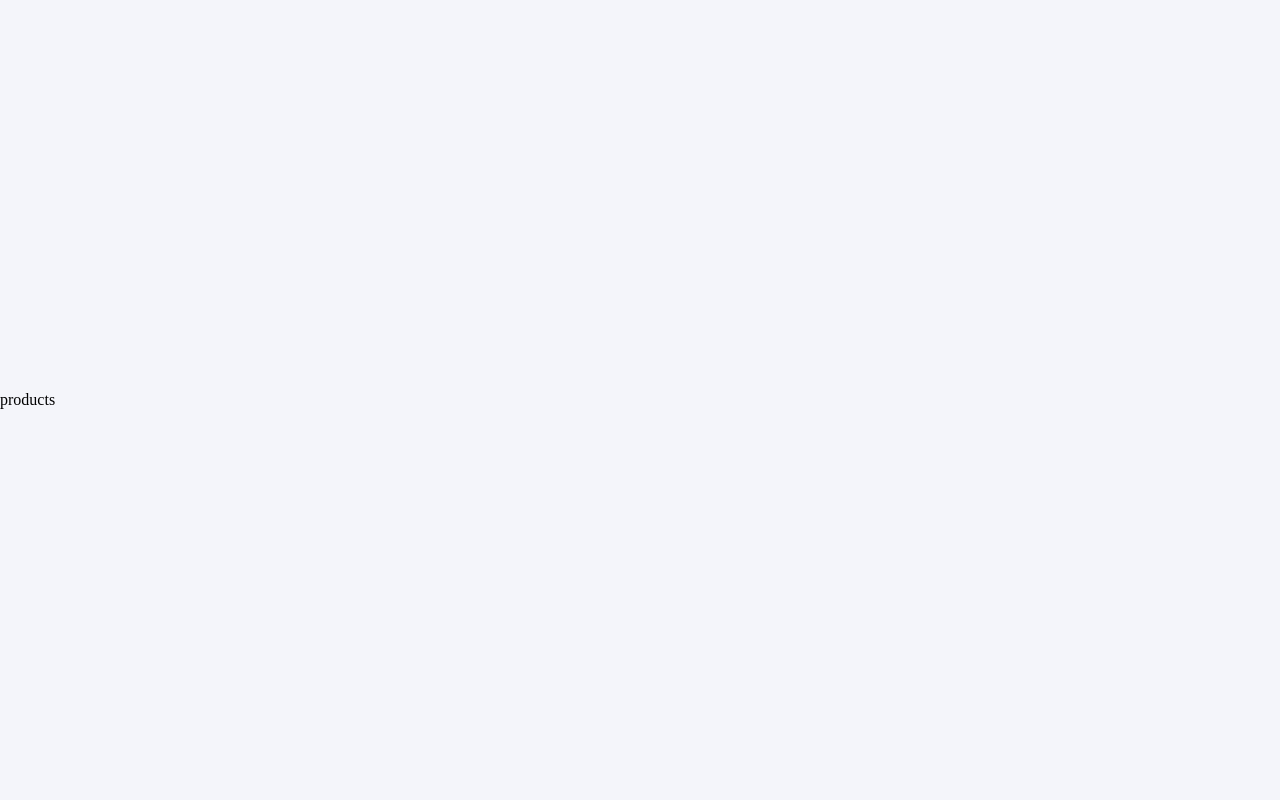
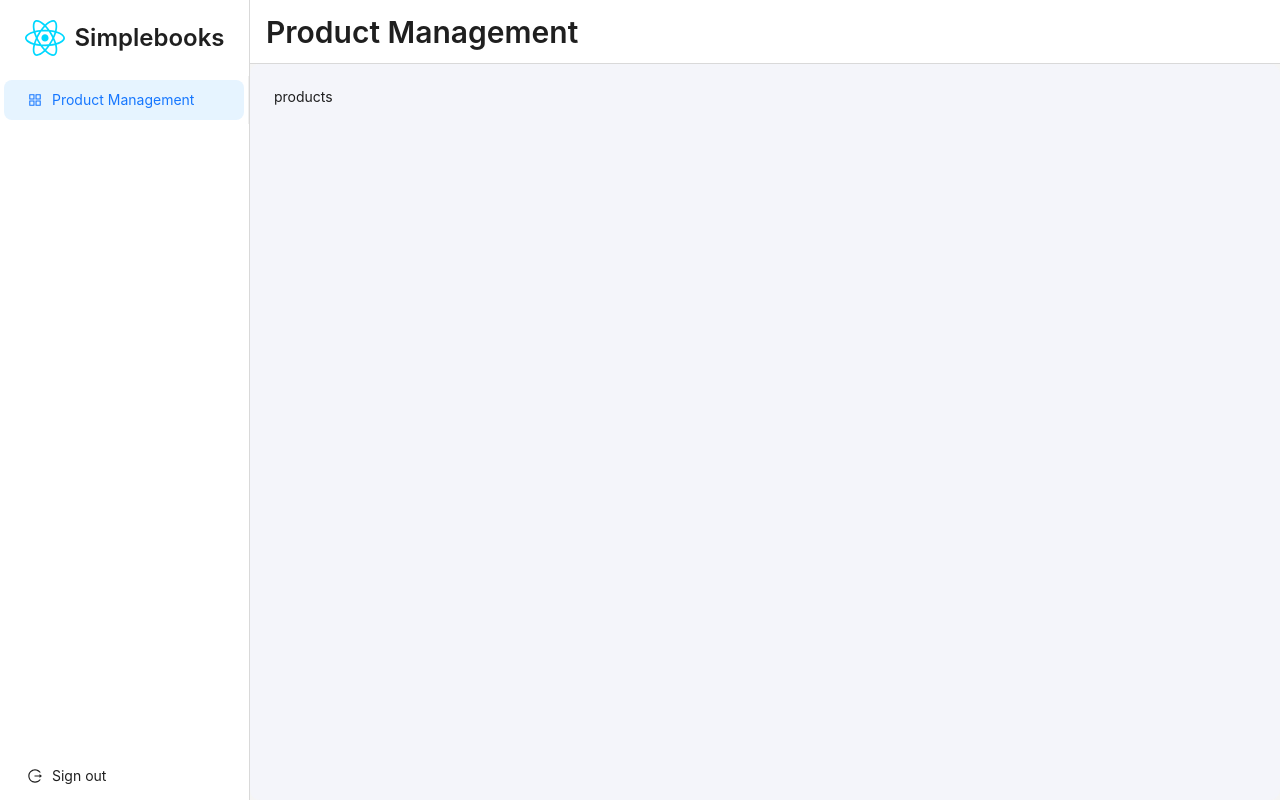
Before and after one commit to ShanManage/simplebook-assignment-frontend, a React (Vite) app: page / in a window 1280 px wide. Both pictures are taken after typing "name@example.com", "Sample123" into the empty fields and a click on the button "Login". Built offline with nearby package versions, Linux system fonts and the light colour scheme.

Commit message:
add AppLayout component

```diff
--- /dev/null
+++ b/src/components/AppLayout/AppLayout.tsx
@@ -0,0 +1,135 @@
+import { Layout, Menu, theme, Button, Grid, Flex, Image, Typography } from 'antd'
+import Sider from 'antd/es/layout/Sider'
+import { useState, useEffect } from 'react'
+import { Content, Header } from 'antd/es/layout/layout'
+import {
+  AppstoreOutlined,
+  MenuFoldOutlined,
+  LogoutOutlined,
+  MenuUnfoldOutlined
+} from '@ant-design/icons'
+import { NavLink, Outlet, useLocation, useNavigate } from 'react-router-dom'
+import { APP_ROUTES } from '../../utils/constants'
+import logo from '../../assets/react.svg'
+
+const { useBreakpoint } = Grid
+const { Title } = Typography
+
+const AppLayout = () => {
+  const navigate = useNavigate()
+  const [collapsed, setCollapsed] = useState(false)
+  const matches = useBreakpoint()
+  const isLg = matches.lg ?? false
+  const isMd = matches.md ?? false
+
+  useEffect(() => {
+    if (!isLg && isMd) {
+      if (!collapsed) setCollapsed(!collapsed)
+    }
+    if (isLg && isMd) {
+      if (collapsed) setCollapsed(!collapsed)
+    }
+  }, [collapsed, isLg, isMd, matches])
+
+  const APP_SIDEBAR_ITEMS = [
+    {
+      key: 1,
+      label: 'Product Management',
+      title: 'Product Management',
+      link: APP_ROUTES.PRODUCT_MANAGEMENT,
+      icon: <AppstoreOutlined />,
+      roles: []
+    }
+  ]
+
+  const location = useLocation()
+  const [current, setCurrent] = useState(
+    location.pathname === '/' || location.pathname === ''
+      ? APP_ROUTES.PRODUCT_MANAGEMENT
+      : location.pathname
+  )
+  useEffect(() => {
+    if (current !== location.pathname) {
+      setCurrent(location.pathname)
+    }
+  }, [location, current])
+
+  const {
+    token: { colorBgContainer }
+  } = theme.useToken()
+  const signOut = () => {
+    navigate(APP_ROUTES.ROOT)
+  }
+
+  return (
+    <Layout style={{ minHeight: '100vh' }}>
+      <Sider
+        trigger={null}
+        collapsible
+        collapsed={collapsed}
+        width={250}
+        style={{ background: colorBgContainer, borderRight: '1px solid #d9d9d9' }}
+      >
+        {!collapsed &&
+          <Flex justify="center" align='center'>
+            <Image
+              width={50}
+              src={logo}
+              preview={false}
+              style={{ padding: '20px 5px' }}
+            />
+            <Title level={3} style={{ margin: 5 }}>
+              Simplebooks
+            </Title>
+          </Flex>
+        }
+        {collapsed &&
+          <Button
+            type="text"
+            icon={collapsed ? <MenuUnfoldOutlined /> : <MenuFoldOutlined />}
+            onClick={() => { setCollapsed(!collapsed) }}
+            style={{
+              fontSize: '16px',
+              width: 75,
+              height: 75
+            }}
+          />
+        }
+        <Menu
+          mode="inline"
+          defaultSelectedKeys={[current]}
+        >
+          {APP_SIDEBAR_ITEMS.map((sidebar) => (
+            <Menu.Item key={sidebar.link} icon={sidebar.icon}>
+              <NavLink to={sidebar.link}>{sidebar.label}</NavLink>
+            </Menu.Item>
+          ))}
+          <Menu.Item className='signOut' icon={<LogoutOutlined />} key="7" onClick={signOut}
+            style={{
+              position: 'absolute',
+              bottom: 0
+            }}
+          >
+            Sign out
+          </Menu.Item>
+        </Menu>
+      </Sider>
+      <Layout>
+        <Header style={{ padding: 0, background: colorBgContainer, borderBottom: '1px solid #d9d9d9' }}>
+          <Flex>
+            <Title level={2} className='page-title'>
+              {APP_SIDEBAR_ITEMS.find((item) => item.link === current)?.title}
+            </Title>
+          </Flex>
+        </Header>
+        <Content className="site-layout">
+            <div className='app-content'>
+              <Outlet />
+            </div>
+        </Content>
+      </Layout>
+    </Layout>
+  )
+}
+
+export default AppLayout
--- /dev/null
+++ b/src/components/AppPagination/AppPagination.tsx
@@ -0,0 +1,39 @@
+import React from 'react'
+import type { PaginationProps } from 'antd'
+import { Pagination } from 'antd'
+import { ArrowRightOutlined, ArrowLeftOutlined } from '@ant-design/icons'
+
+const itemRender: PaginationProps['itemRender'] = (_, type, originalElement) => {
+  if (type === 'prev') {
+    return <a>< ArrowLeftOutlined /> Previous</a>
+  }
+  if (type === 'next') {
+    return <a>Next <ArrowRightOutlined /> </a>
+  }
+  return originalElement
+}
+
+const AppPagination: React.FC<{
+  page: number
+  pageSize: number
+  total: number
+  handleChangePage: (page: number, pageSize: number) => void
+  onShowSizeChange: (current: number, newPageSize: number) => void
+}> = ({
+  page,
+  pageSize,
+  total,
+  handleChangePage,
+  onShowSizeChange
+}) =>
+  <Pagination
+    showSizeChanger
+    onShowSizeChange={onShowSizeChange}
+    current={page}
+    pageSize={pageSize}
+    total={total}
+    itemRender={itemRender}
+    onChange={handleChangePage}
+  />
+
+export default AppPagination
--- /dev/null
+++ b/src/components/index.ts
@@ -0,0 +1,2 @@
+export { default as AppLayout } from './AppLayout/AppLayout'
+export { default as AppPagination } from './AppPagination/AppPagination'
--- a/src/routes/index.tsx
+++ b/src/routes/index.tsx
@@ -5,12 +5,13 @@ import {
   ProductManagement,
 } from '../pages'
 import { APP_ROUTES } from '../utils/constants'
+import { AppLayout } from '../components'
 
 const router = createBrowserRouter(
   createRoutesFromElements(
     <Route>
       <Route path={'/'} element={<Login />} />
-      <Route path={'/'} >
+      <Route path={'/'} element={<AppLayout />}>
         <Route
           path={APP_ROUTES.PRODUCT_MANAGEMENT}
           element={<ProductManagement />}
--- a/src/styles/main.scss
+++ b/src/styles/main.scss
@@ -16,3 +16,29 @@ body {
 .full-width {
   width: 100%;
 }
+
+.app-title {
+  color: $primary !important;
+  margin-top: 1rem !important;
+  white-space: nowrap;
+  transition: width 0.5s ease;
+  padding: 0rem 1rem 1rem 1rem;
+  overflow: hidden;
+
+  &.collapsed{
+    opacity: 0;
+  }
+}
+
+.app-content {
+  padding: 1.5rem;
+  height: calc(100vh - 4rem);
+  background-color: $bgColor;
+  border-radius: 10px;
+  overflow-y: auto;
+}
+
+.page-title {
+  margin-top: 0.8rem !important;
+  padding-left: 1rem;
+}
```
